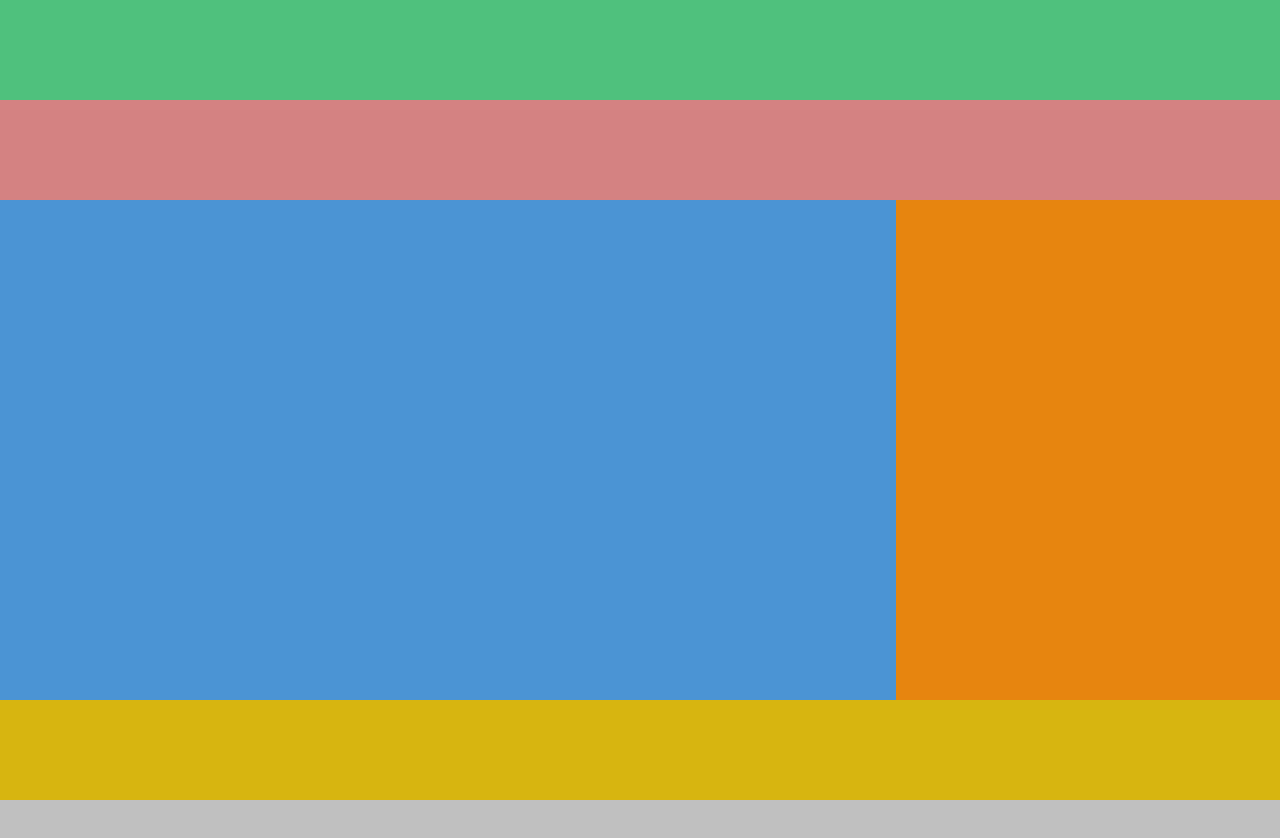
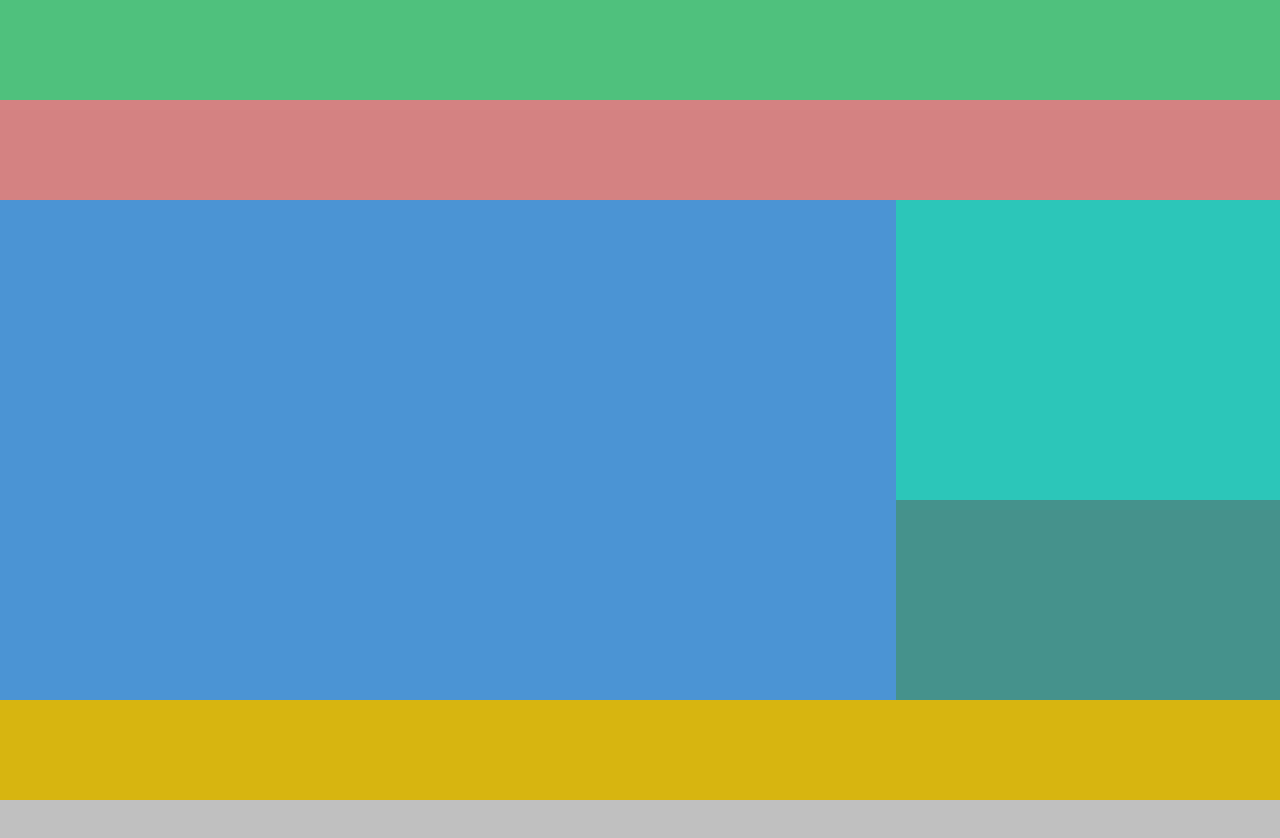
Before and after one commit to NazarPasternak/Homework-4, a plain HTML site: page Work now/Home work/123.html in a window 1280 px wide. Drawn offline with Linux system fonts and the light colour scheme.

Commit message:
Homework 4 Created frames, still need one more frame

```diff
--- a/Work now/Home work/123.html
+++ b/Work now/Home work/123.html
@@ -34,15 +34,32 @@
             background: #4b94d4;
         }
         .Div{
-           width: 30%;
+            width: 30%;
             height: 500px;
-            background: #e7850f;
+            background: #eeb9b9;
         }
+        .Aside{
+            width: 100%;
+            height: 100%;
+        }
+        .Upper{
+            width: 100%;
+            height: 60%;
+            background: #2cc6b9;
+        }
+        .Lower{
+            width: 100%;
+            height: 40%;
+            background: #45928c;
+
+        }
+
         .Footer{
-             width: 100%;
+            width: 100%;
             height: 100px;
             background: #d7b510;
         }
+
 
 
     </style>
@@ -56,7 +73,16 @@
      <div class="Nav"></div>
     <div class="Content">
         <div class="Article"></div>
-        <div class="Div"></div>
+        <div class="Div">
+            <div class="Aside">
+                <div class="Upper"></div>
+                <div class="Lower"></div>
+
+            </div>
+
+
+
+        </div>
         </div>
     <div class="Footer"><div>
 
```
